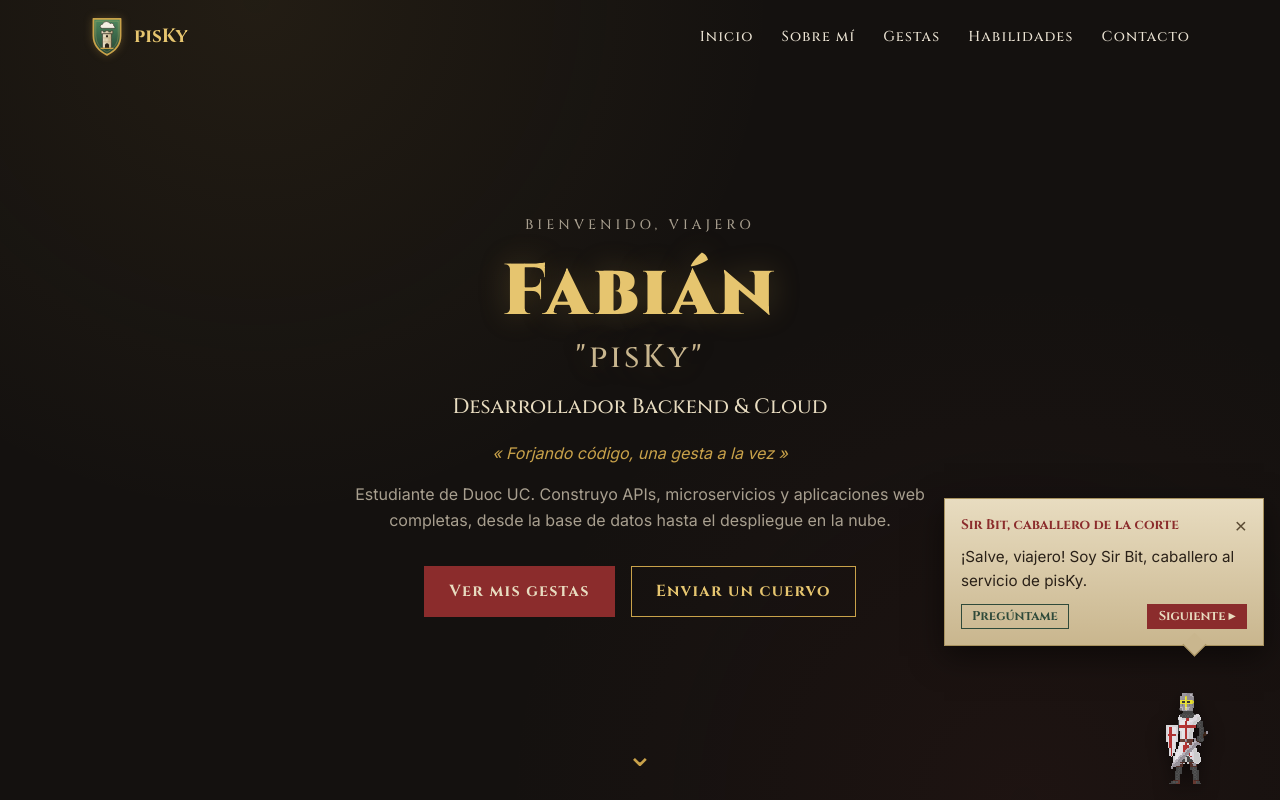
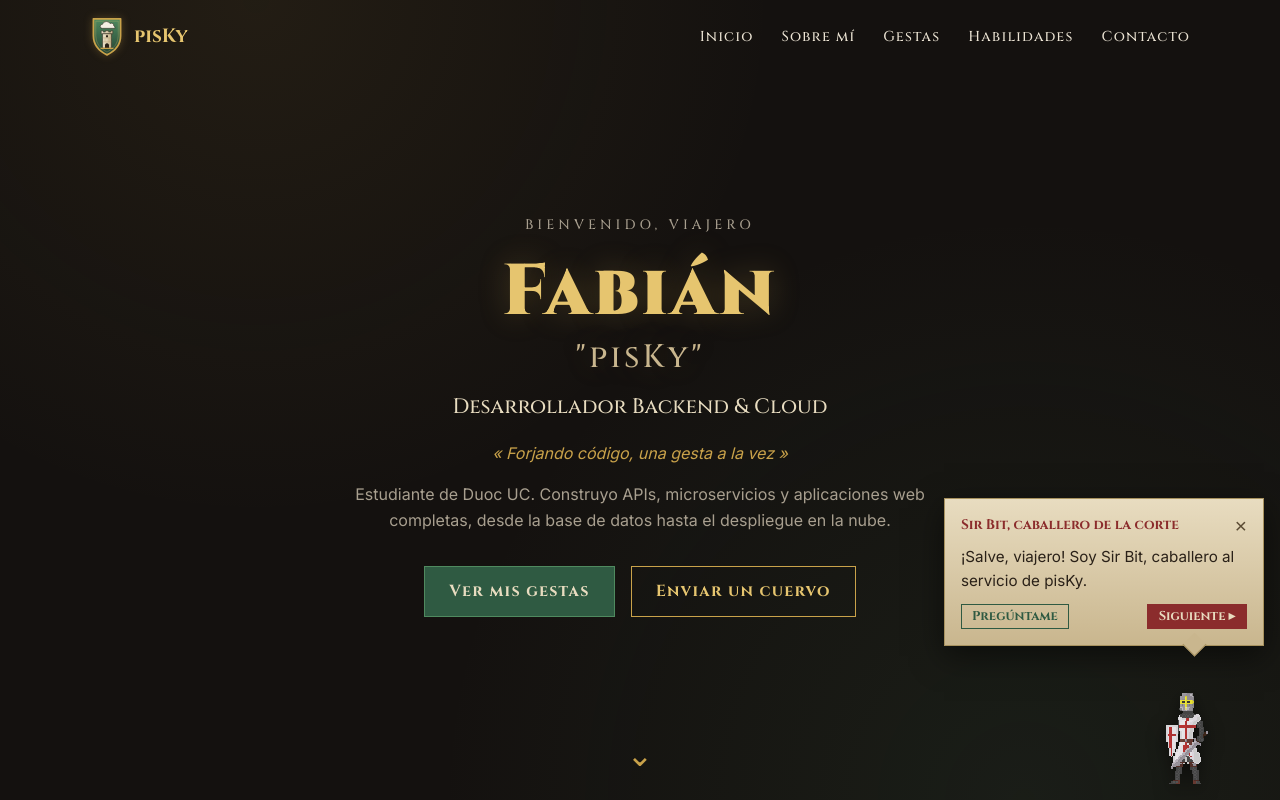
Before and after one commit to pisKyxD/portafolio, an Angular app: page / in a window 1280 px wide. Shown: the top 800 px of the page. Built offline with nearby package versions, Linux system fonts and the light colour scheme; no server answers.

Commit message:
feat: analytics, guia presenta el boton preguntame y colores verdes del escudo

```diff
--- a/package.json
+++ b/package.json
@@ -17,6 +17,7 @@
     "@angular/forms": "^22.2.0",
     "@angular/platform-browser": "^22.2.0",
     "@angular/router": "^22.2.0",
+    "@vercel/analytics": "^2.0.1",
     "rxjs": "~7.8.0",
     "tslib": "^2.3.0"
   },
--- a/src/app/data/dialogos.ts
+++ b/src/app/data/dialogos.ts
@@ -5,8 +5,8 @@ export const NOMBRE_GUIA = 'Sir Bit, caballero de la corte';
 export const DIALOGOS: Record<string, string[]> = {
   inicio: [
     '¡Salve, viajero! Soy Sir Bit, caballero al servicio de pisKy.',
-    'Este es el portafolio de Fabián. Te escoltaré mientras recorres el reino.',
-    'Si me haces clic, te sigo contando... y quizás desenvaine la espada.',
+    'Si tienes alguna duda sobre mi señor, presiona "Pregúntame" y te respondo lo que quieras.',
+    'O simplemente recorre el reino, que yo te voy contando lo importante en cada sección.',
   ],
   'sobre-mi': [
     'Aquí conocerás a mi señor. Estudia en Duoc UC y se especializa en backend y nube.',
@@ -15,7 +15,7 @@ export const DIALOGOS: Record<string, string[]> = {
   gestas: [
     'Estas son sus gestas. TrabajoAquí es la más grande: ¡un mapa de empleos con rutas en micro!',
     'VidalStore es una tienda de videojuegos con microservicios y login con AWS.',
-    'Si un pergamino tiene el enlace "Visitar el reino", puedes verlo funcionando.',
+    '¿Quieres saber más de algún proyecto? Presiona "Pregúntame" y te lo explico.',
   ],
   habilidades: [
     'Estas barras no son inventadas: salen directo de sus repositorios en GitHub.',
--- a/src/main.ts
+++ b/src/main.ts
@@ -1,5 +1,9 @@
 import { bootstrapApplication } from '@angular/platform-browser';
+import { inject } from '@vercel/analytics';
 import { appConfig } from './app/app.config';
 import { App } from './app/app';
 
+// cuenta las visitas al portafolio, despues las veo en el panel de vercel
+inject();
+
 bootstrapApplication(App, appConfig).catch((err) => console.error(err));
--- a/src/styles.css
+++ b/src/styles.css
@@ -7,7 +7,10 @@
   --dorado: #c9a24a;
   --dorado-claro: #e6c56f;
   --rojo: #8b2c2c;
-  --verde: #2f4a3a;
+  /* verdes sacados de mi escudo */
+  --verde: #2f5a42;
+  --verde-claro: #4f8a5f;
+  --verde-brillo: #6fb07f;
   --texto: #ece4d4;
   --texto-suave: #a89f8f;
   --borde: rgba(201, 162, 74, 0.35);
@@ -27,19 +30,17 @@ html {
 
 body {
   background-color: var(--fondo);
-  /* dos manchas de luz suaves para que el fondo no se vea plano, como luz de antorcha */
+  /* luz de antorcha arriba y un toque verde abajo, como el campo del escudo */
   background-image:
     radial-gradient(circle at 20% 0%, rgba(201, 162, 74, 0.08), transparent 40%),
-    radial-gradient(circle at 80% 100%, rgba(139, 44, 44, 0.08), transparent 40%);
+    radial-gradient(circle at 80% 100%, rgba(79, 138, 95, 0.1), transparent 45%);
   background-attachment: fixed;
   color: var(--texto);
   font-family: var(--fuente-texto);
   line-height: 1.6;
 }
 
-h1,
-h2,
-h3 {
+h1, h2, h3 {
   font-family: var(--fuente-titulo);
   color: var(--dorado-claro);
   letter-spacing: 0.04em;
@@ -48,6 +49,12 @@ h3 {
 a {
   color: var(--dorado-claro);
   text-decoration: none;
+}
+
+/* cuando se navega con teclado se ve un borde verde en lo que esta seleccionado */
+:focus-visible {
+  outline: 2px solid var(--verde-brillo);
+  outline-offset: 3px;
 }
 
 /* contenedor para que nada quede pegado a los bordes, en celular deja 16px por lado */
@@ -68,14 +75,14 @@ a {
   margin-bottom: 8px;
 }
 
-/* adorno debajo de los titulos, dos lineas doradas con un simbolo al medio */
+/* adorno debajo de los titulos, dos lineas doradas con un simbolo verde al medio */
 .adorno {
   display: flex;
   align-items: center;
   justify-content: center;
   gap: 12px;
   margin-bottom: 48px;
-  color: var(--dorado);
+  color: var(--verde-brillo);
 }
 
 .adorno::before,
@@ -97,9 +104,7 @@ a {
   letter-spacing: 0.08em;
   background: transparent;
   cursor: pointer;
-  transition:
-    background 0.2s,
-    color 0.2s;
+  transition: background 0.2s, color 0.2s, border-color 0.2s;
 }
 
 .boton:hover {
@@ -107,12 +112,14 @@ a {
   color: var(--fondo);
 }
 
+/* el boton principal ahora es verde como mi escudo */
 .boton.relleno {
-  background: var(--rojo);
-  border-color: var(--rojo);
+  background: var(--verde);
+  border-color: var(--verde-claro);
   color: var(--pergamino);
 }
 
 .boton.relleno:hover {
-  background: #a33636;
+  background: var(--verde-claro);
+  border-color: var(--verde-brillo);
 }
```
Also changed, not shown: 1 other file (tests, documents, lock files or other folders).
